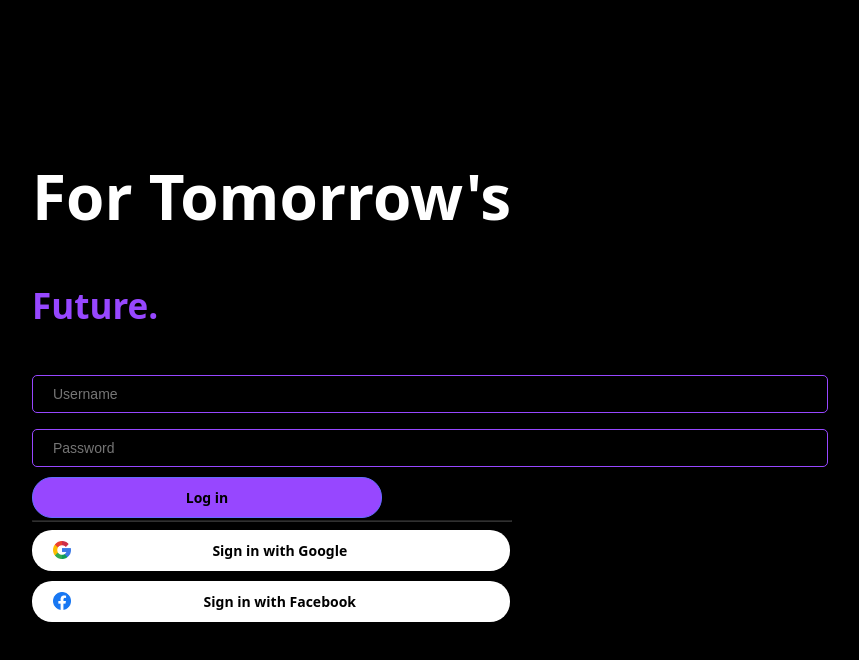
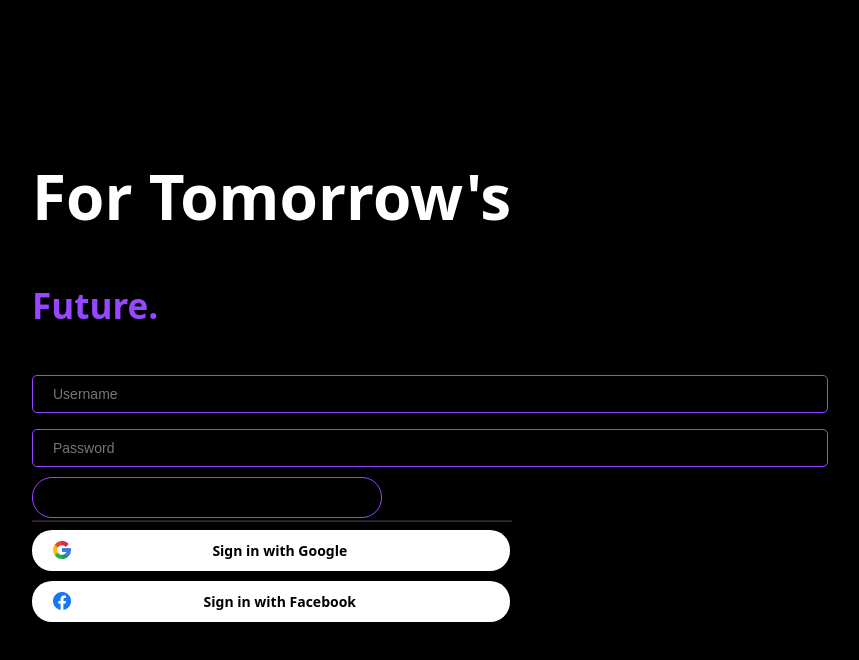
Before and after one commit to IT21823398/AgriMatrix, a React (Vite) app in the folder frontend/: page / in a window 1280 px wide. In both pictures the pointer is over the button "Log in". Shown: the top 660 px of the page, without its empty margins (118-977 px from the left). Built offline with nearby package versions, Linux system fonts and the light colour scheme.

Commit message:
styled submit btn hover

```diff
--- a/frontend/src/styles/LandingPage.css
+++ b/frontend/src/styles/LandingPage.css
@@ -74,6 +74,12 @@ input:focus::placeholder {
 
 }
 
+.submit-btn:hover {
+    background-color: black;
+    border-color: #9747ff;
+
+}
+
 
 .s-btn {
     width: 60%;
```
